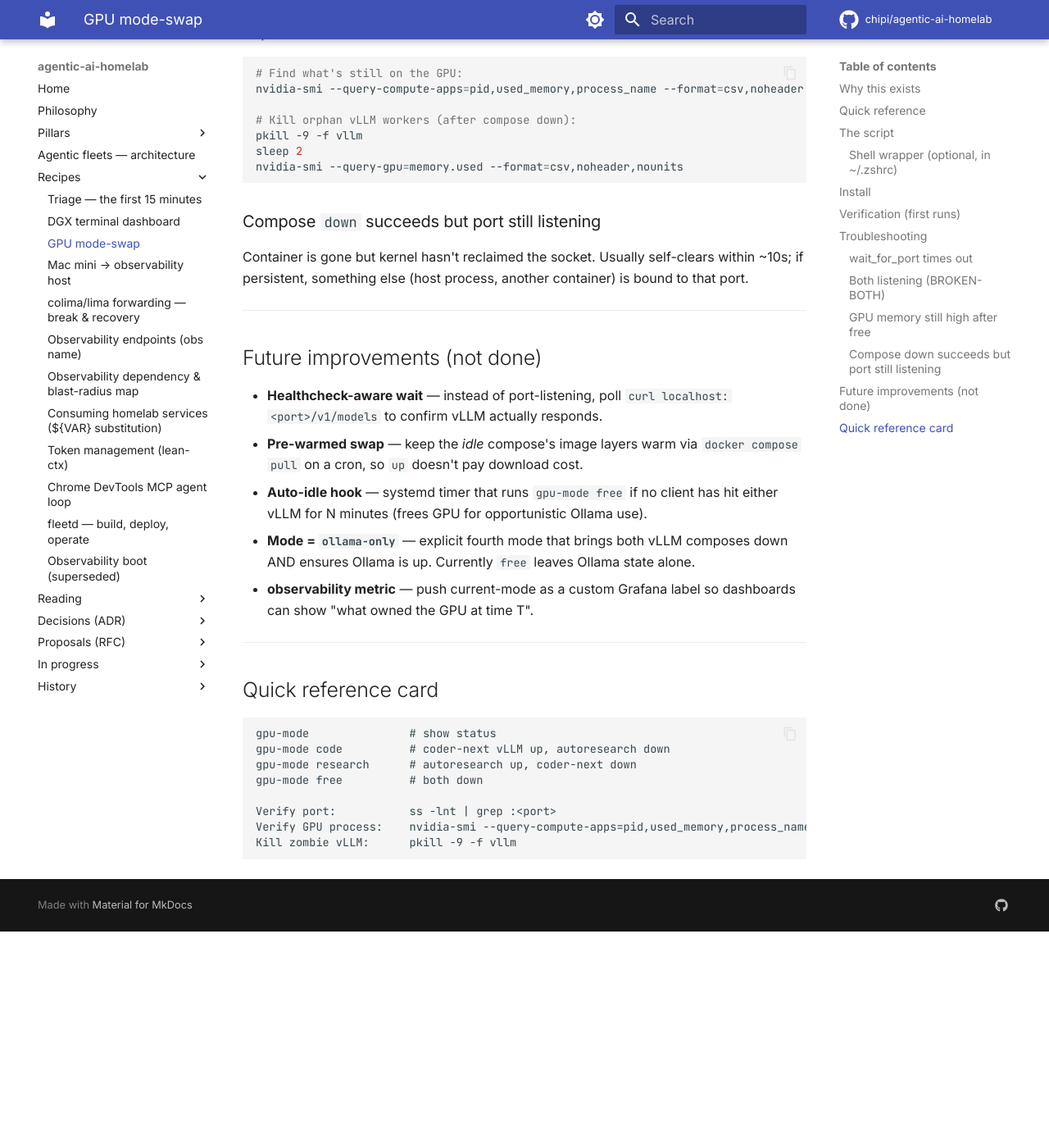
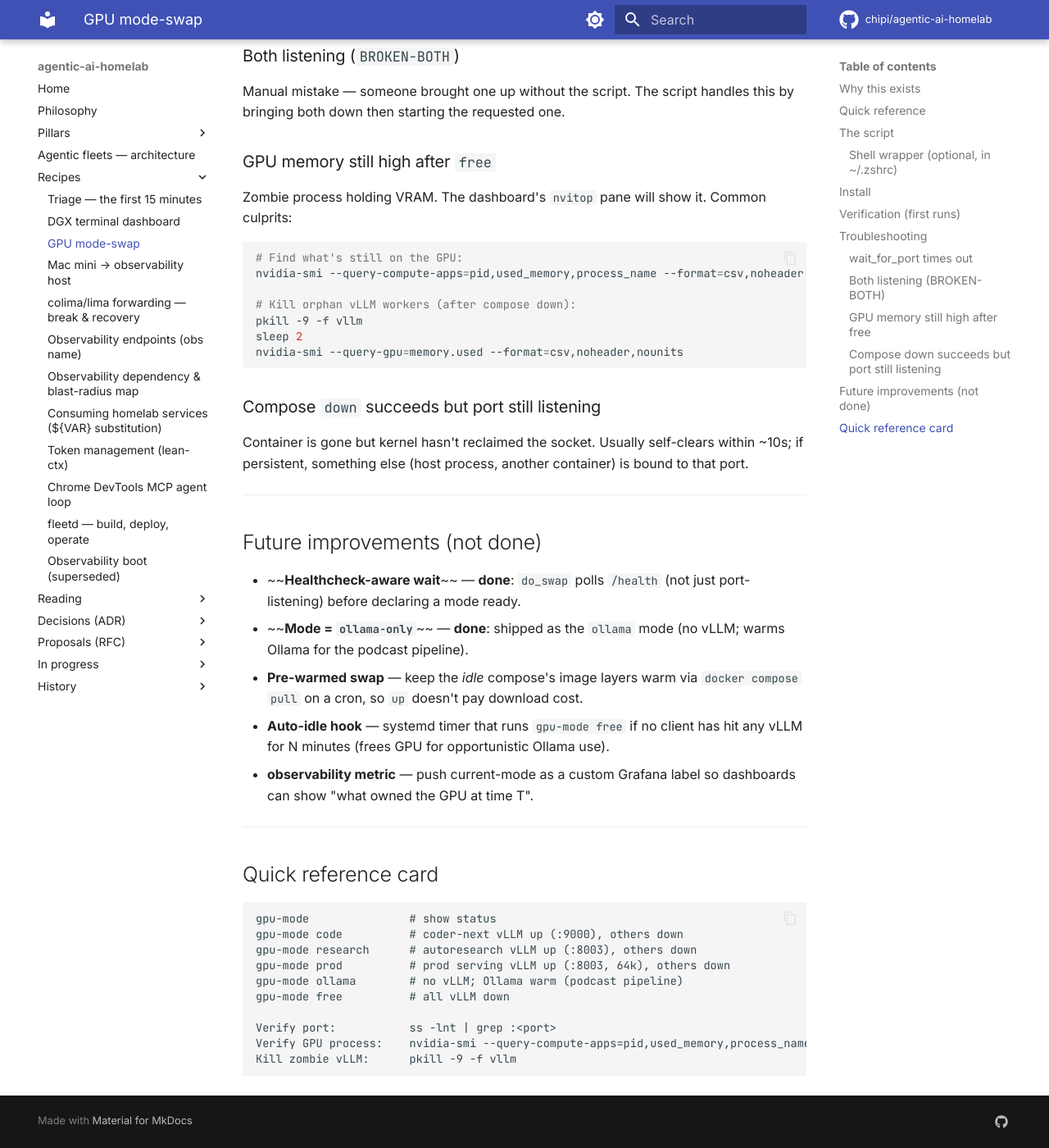
Before and after one commit to chipi/agentic-ai-homelab, an MkDocs documentation site: the page built from docs/recipes/gpu-mode-swap.md, in a window 1280 px wide and 1400 px high, scrolled down 3934 px. Shown: the whole window at 82% size. Built offline with MkDocs 1.6.1 and Material for MkDocs 9.7.7, drawn with Linux system fonts in a browser that asks for light colours; comment, search, counter and statistics services are not loaded; before the commit the page ends 5070 px from its top, so only the background shows below that; some of the changed text lies outside the part shown.

Commit message:
docs(recipe): align gpu-mode-swap recipe with current modes
The recipe predated prod/ollama/judging — still said "three modes" and
listed ollama-only + healthcheck-wait as future ideas (both shipped). Updated:
the modes table + quick refs now cover code/research/prod/ollama/judging/free;
fixed the stale research compose-dir default; marked done items done; timeout
advice now uses GPU_MODE_START_TIMEOUT. mkdocs --strict passes.

Co-Authored-By: Claude Opus 4.8 <noreply@anthropic.com>

````diff
--- a/docs/recipes/gpu-mode-swap.md
+++ b/docs/recipes/gpu-mode-swap.md
@@ -1,6 +1,6 @@
 # GPU mode-swap — toggle coder-LLM vs autoresearch-LLM on a single GPU
 
-**Date:** 2026-06-12 (v0.1 inline template) → 2026-06-13 (v0.2 promoted to repo)
+**Date:** 2026-06-12 (v0.1 inline template) → 2026-06-13 (v0.2 promoted to repo) → 2026-09-13 (modes expanded: `prod` / `ollama` / `judging`)
 **Status:** v0.2 — script lives at [`infra/dgx/bin/gpu-mode-swap.sh`](https://github.com/chipi/agentic-ai-homelab/blob/main/infra/dgx/bin/gpu-mode-swap.sh); config via env vars (no fill-in required)
 **Reach:** runs on DGX directly (no remote invocation)
 
@@ -42,12 +42,15 @@ mutex by design. Plus Ollama (`:11434`) takes a slice when actively
 serving. The mode-swap is the explicit, scriptable contract for which
 workload owns the GPU right now.
 
-Three modes:
+Modes (only one vLLM owns the GPU at a time):
 
 | Mode | What's up | When |
 |---|---|---|
-| `code` | coder-next vLLM | Day-to-day opencode / Claude Code work with local model |
-| `research` | autoresearch vLLM | Running podcast_scraper batch jobs / eval harness |
+| `code` | coder-next vLLM (:9000) | Day-to-day opencode / Claude Code work with local model |
+| `research` | autoresearch vLLM (:8003) | podcast_scraper eval / sweep harness |
+| `prod` | prod serving vLLM (:8003, 64k) | production serving — an identical EMPTY drop-in for autoresearch |
+| `ollama` | no vLLM; Ollama warm (podcast pipeline) | pipeline runtime — whisper/pyannote/moss + the pinned summary model |
+| `judging {a\|b\|n\|x}` | one judge vLLM (:8003) | multi-judge sweep phases (a / b / qwen-next / nemotron) |
 | `free` | neither | ML training, manual `nvidia-smi`-watching, freeing the box |
 
 ---
@@ -58,9 +61,11 @@ Three modes:
 gpu-mode                       # → show current state
 gpu-mode code                  # → switch to coder-next
 gpu-mode research              # → switch to autoresearch
-gpu-mode free                  # → bring both down
+gpu-mode prod                  # → switch to the prod serving vLLM (:8003, 64k)
+gpu-mode ollama                # → no vLLM; Ollama warm for the podcast pipeline
+gpu-mode free                  # → bring all vLLM down
 gpu-mode status                # → same as no-arg
-gpu-mode status --mode-only    # → just "code" / "research" / "free" (agent-friendly)
+gpu-mode status --mode-only    # → just "code" / "research" / "prod" / "ollama" / "free" (agent-friendly)
 gpu-mode code --json           # → switch + machine-readable result on stdout
 ```
 
@@ -144,9 +149,10 @@ nvidia-smi --query-gpu=memory.used --format=csv,noheader
 
 ### `wait_for_port` times out
 
-vLLM start can take longer than 120s on first run (downloading model, CUDA
-graph compile). Bump `wait_for_port "$start_port"` second arg to `300`,
-or pre-warm by running the compose once manually.
+vLLM start can take longer than 120s (model shard load + CUDA-graph /
+torch.compile — the 30B prod/research model needs ~170s cold). Raise the
+wait with `GPU_MODE_START_TIMEOUT=300 gpu-mode <mode>`, or pre-warm by
+running the compose once manually.
 
 If it's not first-run: check `cd <compose-dir> && sudo docker compose logs --tail=200`
 — most failures are `HF_TOKEN` missing or model revision mismatch.
@@ -181,16 +187,15 @@ another container) is bound to that port.
 
 ## Future improvements (not done)
 
-- **Healthcheck-aware wait** — instead of port-listening, poll
-  `curl localhost:<port>/v1/models` to confirm vLLM actually responds.
+- ~~**Healthcheck-aware wait**~~ — **done**: `do_swap` polls `/health` (not
+  just port-listening) before declaring a mode ready.
+- ~~**Mode = `ollama-only`**~~ — **done**: shipped as the `ollama` mode (no
+  vLLM; warms Ollama for the podcast pipeline).
 - **Pre-warmed swap** — keep the *idle* compose's image layers warm via
   `docker compose pull` on a cron, so `up` doesn't pay download cost.
 - **Auto-idle hook** — systemd timer that runs `gpu-mode free` if no
-  client has hit either vLLM for N minutes (frees GPU for opportunistic
+  client has hit any vLLM for N minutes (frees GPU for opportunistic
   Ollama use).
-- **Mode = `ollama-only`** — explicit fourth mode that brings both vLLM
-  composes down AND ensures Ollama is up. Currently `free` leaves Ollama
-  state alone.
 - **observability metric** — push current-mode as a custom Grafana label
   so dashboards can show "what owned the GPU at time T".
 
@@ -200,9 +205,11 @@ another container) is bound to that port.
 
 ```
 gpu-mode               # show status
-gpu-mode code          # coder-next vLLM up, autoresearch down
-gpu-mode research      # autoresearch up, coder-next down
-gpu-mode free          # both down
+gpu-mode code          # coder-next vLLM up (:9000), others down
+gpu-mode research      # autoresearch vLLM up (:8003), others down
+gpu-mode prod          # prod serving vLLM up (:8003, 64k), others down
+gpu-mode ollama        # no vLLM; Ollama warm (podcast pipeline)
+gpu-mode free          # all vLLM down
 
 Verify port:           ss -lnt | grep :<port>
 Verify GPU process:    nvidia-smi --query-compute-apps=pid,used_memory,process_name --format=csv,noheader
````
Also changed, not shown: other parts of docs/recipes/gpu-mode-swap.md (+1 -1 lines).
